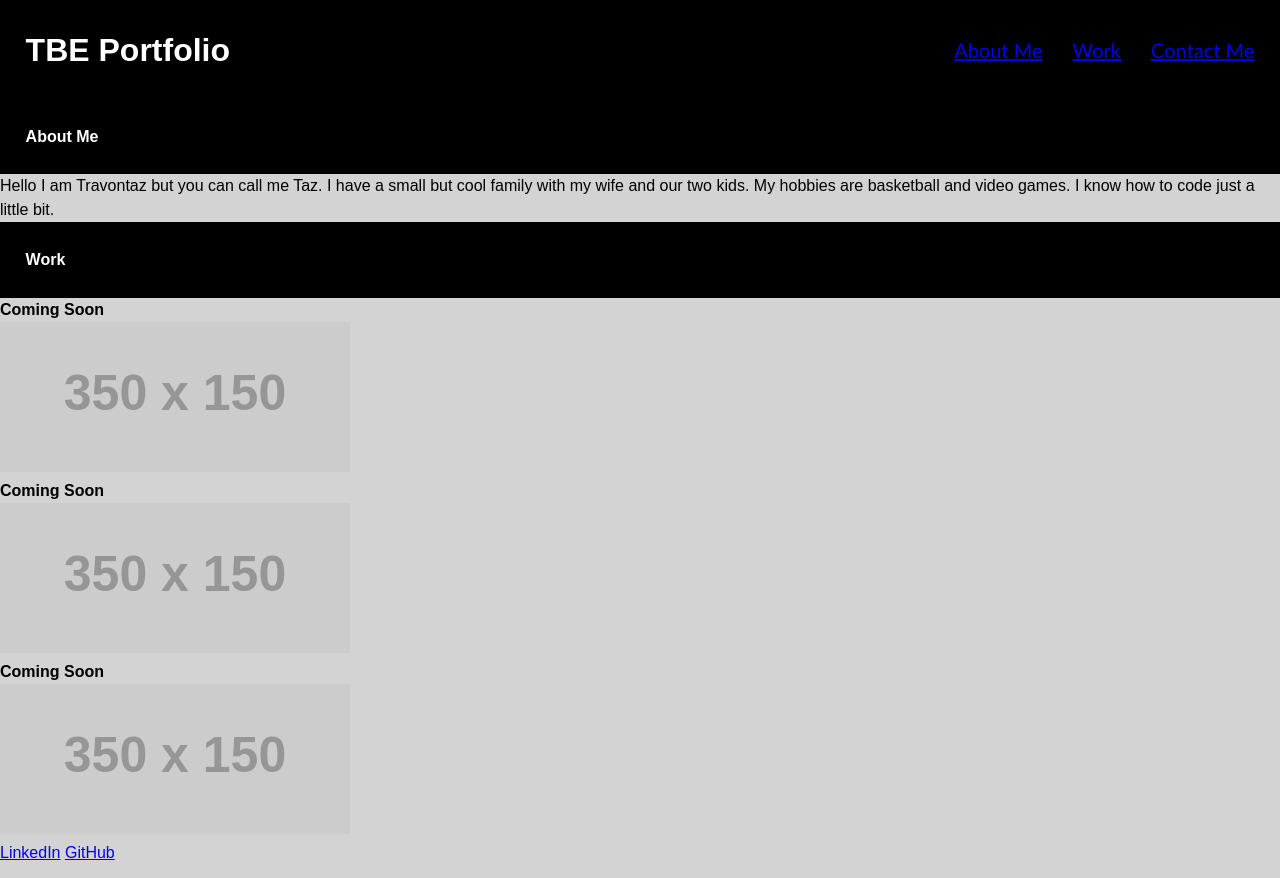
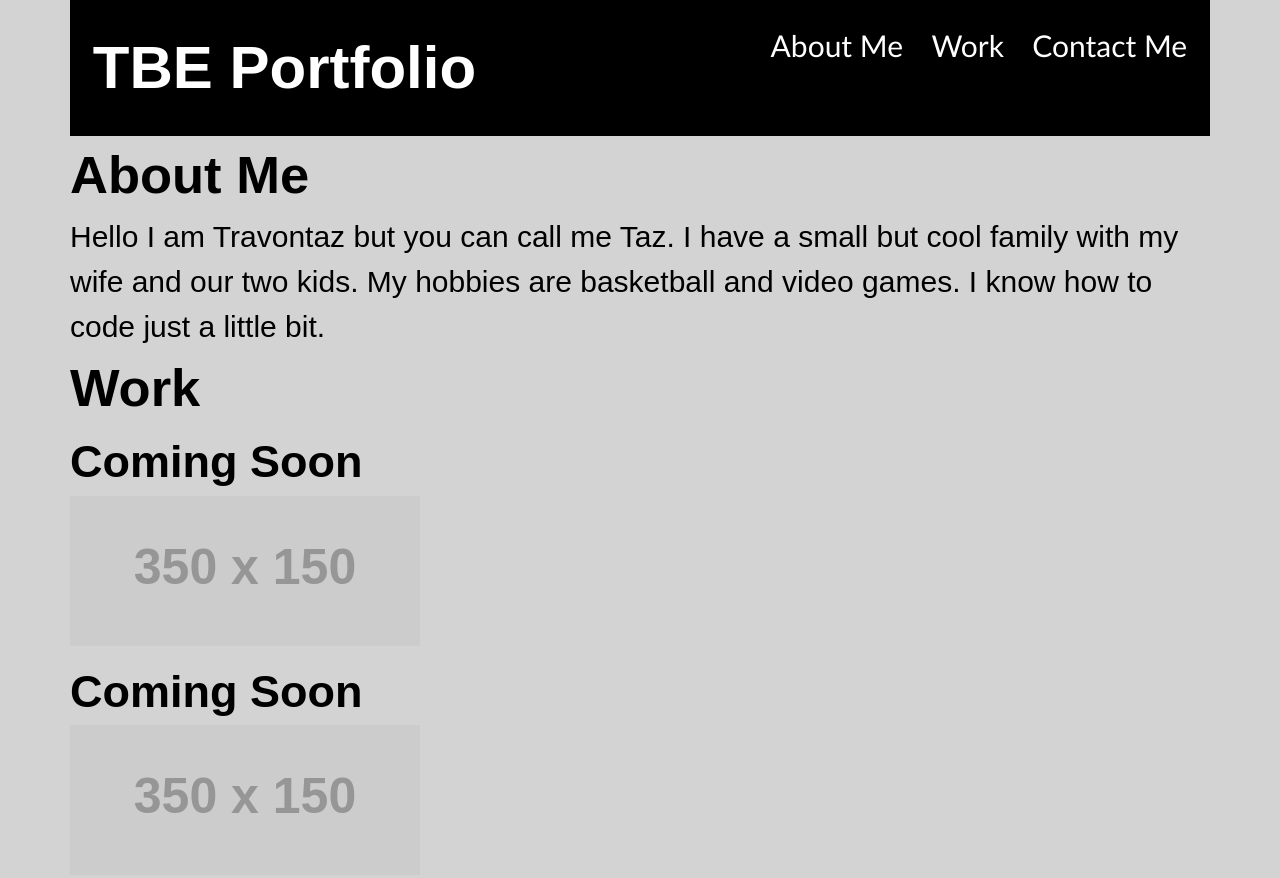
Before and after one commit to Deiontre10/best-portfolio, a plain HTML site: page index.html in a window 1280 px wide. Shown: the top 878 px of the page. Drawn offline with Linux system fonts and the light colour scheme; placeholder pictures from the web are drawn by us.

Commit message:
deleted li and added h1, h2 and h3 to css

```diff
--- a/assets/css/style.css
+++ b/assets/css/style.css
@@ -1,35 +1,38 @@
 body {
-    display: flex;
-    flex-direction: column;
     background-color: lightgrey;
     line-height: 1.5;
-}
-
-header {
-    display: flex;
-    padding: 2%;
-    justify-content: space-between;
-    align-items: center;
-    font-family: Arial, sans-serif;
-    background-color: black;
-    color: #ffffff;
+    font-size: 30px;
 }
 
 h1 {
     font-size: 200%;
 }
 
-nav {
+h2 {
+    font-size: 175%;
+}
+
+h3 {
+    font-size: 150%;
+}
+
+.container{
+    max-width: 1140px;
+    margin: 0 auto;
+}
+
+.container > header {
+    padding: 2%;
     display: flex;
     justify-content: space-between;
-    font-family: 'Gill Sans', 'Gill Sans MT', Calibri, 'Trebuchet MS', sans-serif;
-    font-size: 20px;
-}
-nav ul {
-    list-style-type: none;
+    font-family: Arial, sans-serif;
+    background-color: black;
+    color: #ffffff;
 }
 
-nav ul li {
-    display: inline-block;
-    margin-left: 25px;
+nav a {
+    margin-left: 20px;
+    font-family: 'Gill Sans', 'Gill Sans MT', Calibri, 'Trebuchet MS', sans-serif;
+    color: white;
+    text-decoration: none;
 }
--- a/index.html
+++ b/index.html
@@ -18,17 +18,9 @@
         <header class="header">
             <h1>TBE Portfolio</h1>
                 <nav>
-            <ul>
-                <li>
                     <a href="#aboutme">About Me</a>
-                </li>
-                <li>
                     <a href="#work">Work</a>
-                </li>
-                <li>
                     <a href="#contactme">Contact Me</a>
-                </li>
-            </ul>
                 </nav>
         </header>
         <main>
```
Lines whose indentation alone changed are shown as unchanged.
